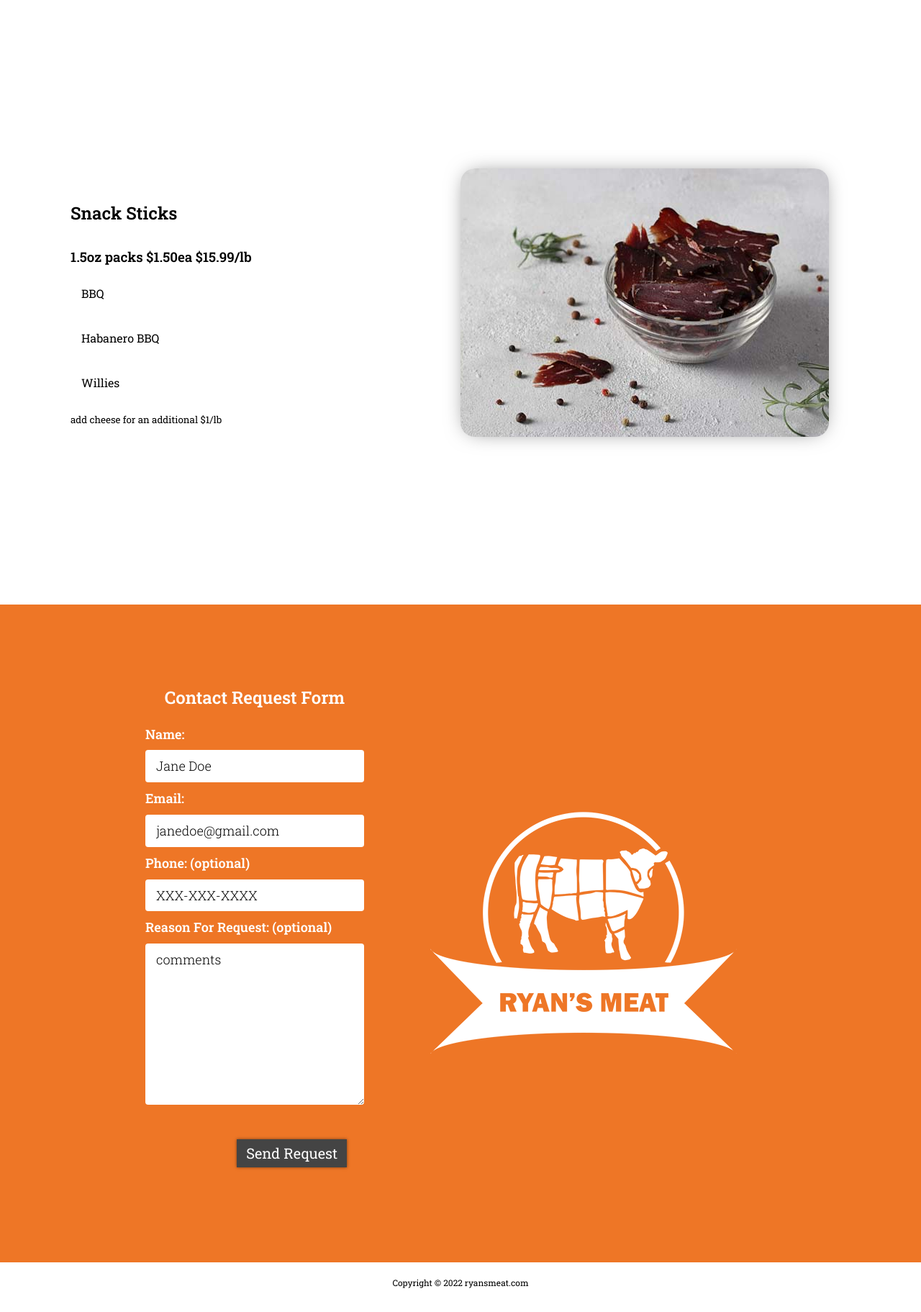
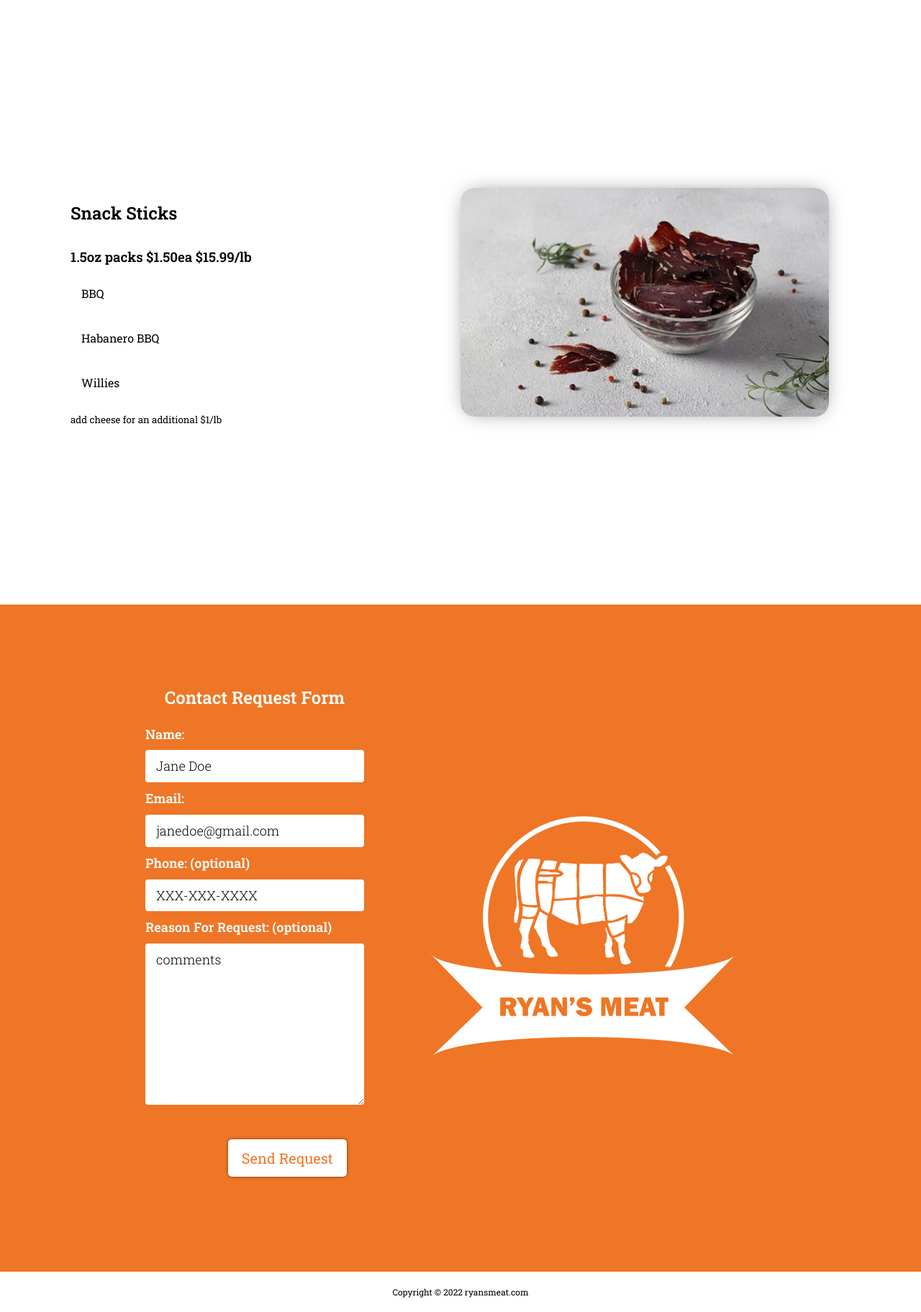
Before and after one commit to michaelhefner/ryansmeat-vanilla, a PHP site: page / in a window 1280 px wide. Shown: the part 1680-3503 px from the top of the page at 72% size. Before the commit the page ends 3470 px from the top, so only its background shows below. Run offline with PHP 8.4, Linux system fonts and the light colour scheme.

Commit message:
image height

```diff
--- a/css/medium.css
+++ b/css/medium.css
@@ -94,8 +94,7 @@
     margin: 30px;
     border-radius: 20px;
     box-shadow: 0 0 30px -10px #00000099;
-  }
-  section img {
+    height: 100%;
     width: 40%;
   }
   section:nth-child(1) img {
--- a/css/style.css
+++ b/css/style.css
@@ -436,14 +436,18 @@ form button {
     margin: 2rem;
     margin-left: auto;
     border: none;
-    padding: .4rem .8rem;
+    padding: .8rem 1.2rem;
+    border-radius: 5px;
     font-size: 1.25rem;
     align-self: flex-end;
+    background-color: white;
+    color: #ee7626;
+    transition: all 500ms ease-in-out;
 }
 
 button:hover {
     cursor: pointer;
-    background: yellow;
+    background: #ee7626dd;
     color: white;
 
 }
```
